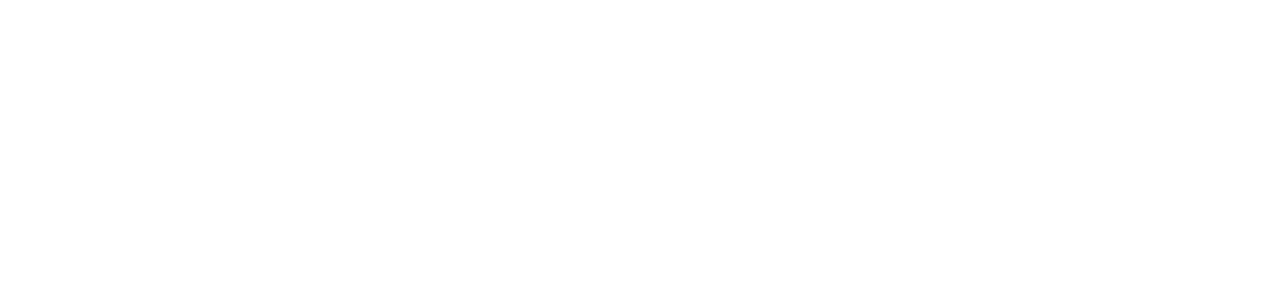
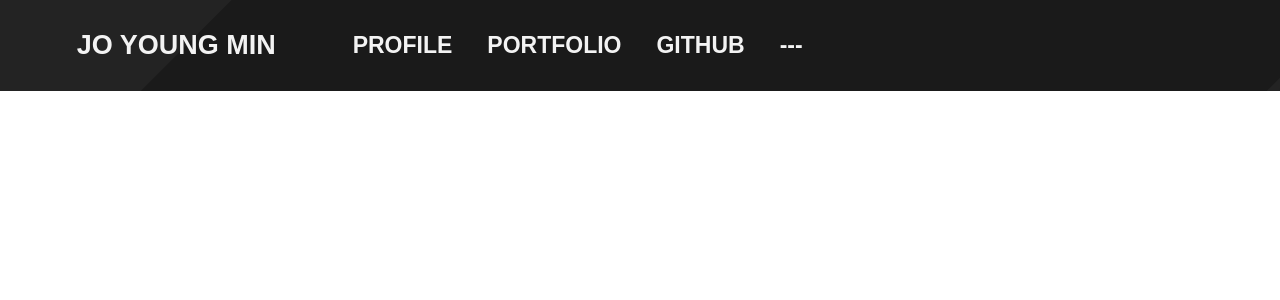
Before and after one commit to Lowlist/Personal_Project, a React app in the folder Cinema_Team_Project_0.0.1/src/main/frontend/: page / in a window 1280 px wide. Shown: the top 300 px of the page. Built offline with nearby package versions, Linux system fonts and the light colour scheme.

Commit message:
[조영민] 2024-09-02 -헤더 완성

```diff
--- a/Cinema_Team_Project_0.0.1/src/main/frontend/package.json
+++ b/Cinema_Team_Project_0.0.1/src/main/frontend/package.json
@@ -44,6 +44,7 @@
     "react-dev-utils": "^12.0.1",
     "react-dom": "^18.3.1",
     "react-refresh": "^0.11.0",
+    "react-router-dom": "^6.26.1",
     "resolve": "^1.20.0",
     "resolve-url-loader": "^4.0.0",
     "sass-loader": "^12.3.0",
--- a/Cinema_Team_Project_0.0.1/src/main/frontend/src/App.css
+++ b/Cinema_Team_Project_0.0.1/src/main/frontend/src/App.css
@@ -1,27 +1,11 @@
 .App {
-  text-align: center;
-}
-
-.App-logo {
-  height: 40vmin;
-  pointer-events: none;
+  font-family: 'Noto Sans KR', sans-serif, 'Open Sans', sans-serif;
 }
 
 @media (prefers-reduced-motion: no-preference) {
   .App-logo {
     animation: App-logo-spin infinite 20s linear;
   }
-}
-
-.App-header {
-  background-color: #282c34;
-  min-height: 100vh;
-  display: flex;
-  flex-direction: column;
-  align-items: center;
-  justify-content: center;
-  font-size: calc(10px + 2vmin);
-  color: white;
 }
 
 .App-link {
--- a/Cinema_Team_Project_0.0.1/src/main/frontend/src/App.js
+++ b/Cinema_Team_Project_0.0.1/src/main/frontend/src/App.js
@@ -1,13 +1,17 @@
-import React, { useState, useEffect } from 'react';
-import './App.css';
+import React, { useState, useEffect } from "react";
+import { Routes, Route, useNavigate} from 'react-router-dom';
+import Header from "./routes/header/Header.js";
+import "./App.css";
+
+// 컨트롤 K + S << 키설정
 
 function App() {
-  const [hello, setHello] = useState('');
-
-  return (
-    <div className="App">
-    </div>
-  );
+    const [hello, setHello] = useState("");
+    return (
+        <div className="App" style={{ backgroundImage : 'url(img/main_back.svg)',backgroundSize : 'cover' }}>
+            <Header/>
+        </div>
+    );
 }
 
 export default App;
--- a/Cinema_Team_Project_0.0.1/src/main/frontend/src/index.js
+++ b/Cinema_Team_Project_0.0.1/src/main/frontend/src/index.js
@@ -3,12 +3,15 @@
 import './index.css';
 import App from './App';
 import reportWebVitals from './reportWebVitals';
+import { BrowserRouter } from 'react-router-dom';
 
 const root = ReactDOM.createRoot(document.getElementById('root'));
 root.render(
-  <React.StrictMode>
-    <App />
-  </React.StrictMode>
+    <BrowserRouter>
+        <React.StrictMode>
+            <App />
+        </React.StrictMode>
+    </BrowserRouter>
 );
 
 // If you want to start measuring performance in your app, pass a function
--- a/Cinema_Team_Project_0.0.1/src/main/frontend/src/routes/header/Header.js
+++ b/Cinema_Team_Project_0.0.1/src/main/frontend/src/routes/header/Header.js
@@ -5,7 +5,10 @@
         <div className={style.header}>
             <div className={style.icon}>JO YOUNG MIN</div>
             <div className={style.mainMenu}>
-
+                <div className={style.profile}>PROFILE</div>
+                <div className={style.portFolio}>PORTFOLIO</div>
+                <div className={style.github} onClick={()=>{}}>GITHUB</div>
+                <div className={style.moreBtn} onClick={()=>{}}>---</div>
             </div>
         </div>
     )
--- a/Cinema_Team_Project_0.0.1/src/main/frontend/src/routes/header/style/Header.module.css
+++ b/Cinema_Team_Project_0.0.1/src/main/frontend/src/routes/header/style/Header.module.css
@@ -0,0 +1,37 @@
+.header{
+    color: #F3F3F3;
+    font-weight: 600;
+    padding-top:30px;
+    padding-bottom:30px;
+    display: flex;
+}
+
+.icon{
+    padding-left:6%;
+    padding-right: 6%;
+    font-size: 27px;
+    justify-content: center;
+    cursor: pointer;
+}
+
+.mainMenu{
+    display: flex;
+    margin-top: auto;
+    margin-bottom: auto;
+    gap: 35px;
+    font-size: 23px;
+}
+
+.profile,
+.portFolio,
+.github,
+.moreBtn{
+    cursor: pointer;
+}
+
+.profile:hover,
+.portFolio:hover,
+.github:hover{
+    color: aqua;
+    text-decoration: underline;
+}
```
Also changed, not shown: Cinema_Team_Project_0.0.1/src/main/frontend/public/img/main_back.svg (added), 1 other file (tests, documents, lock files or other folders).
